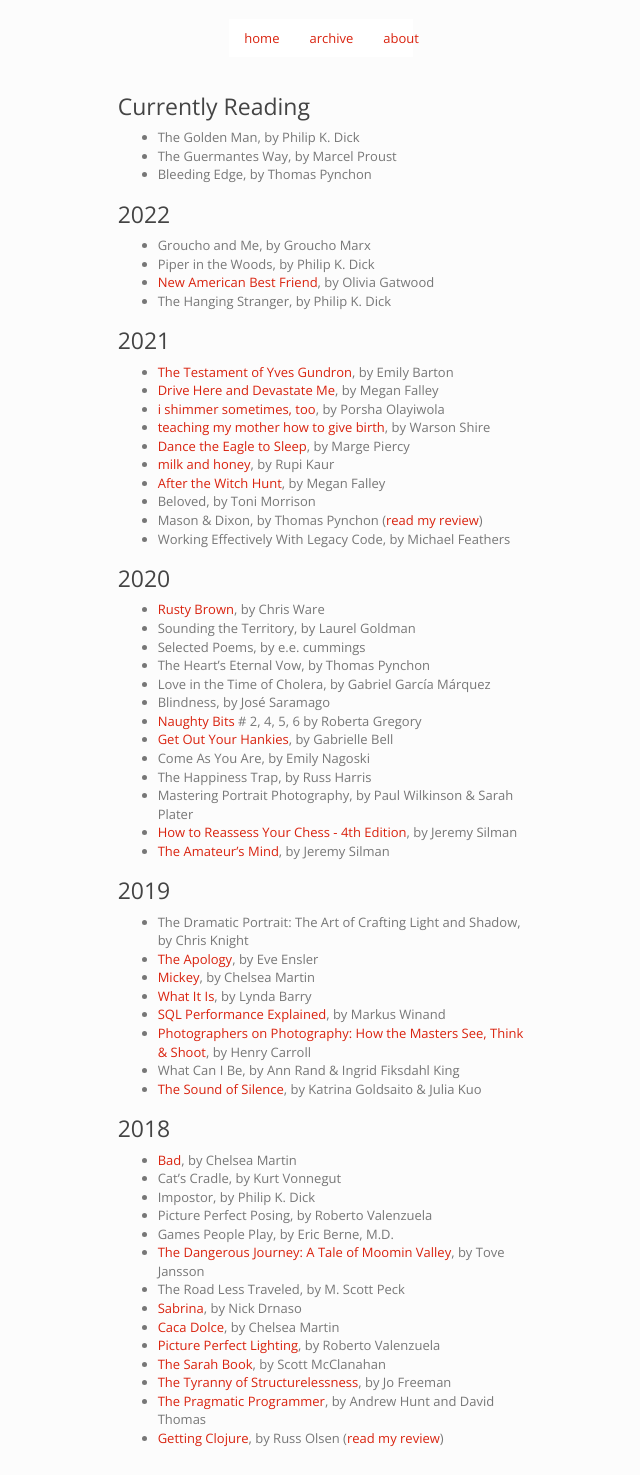
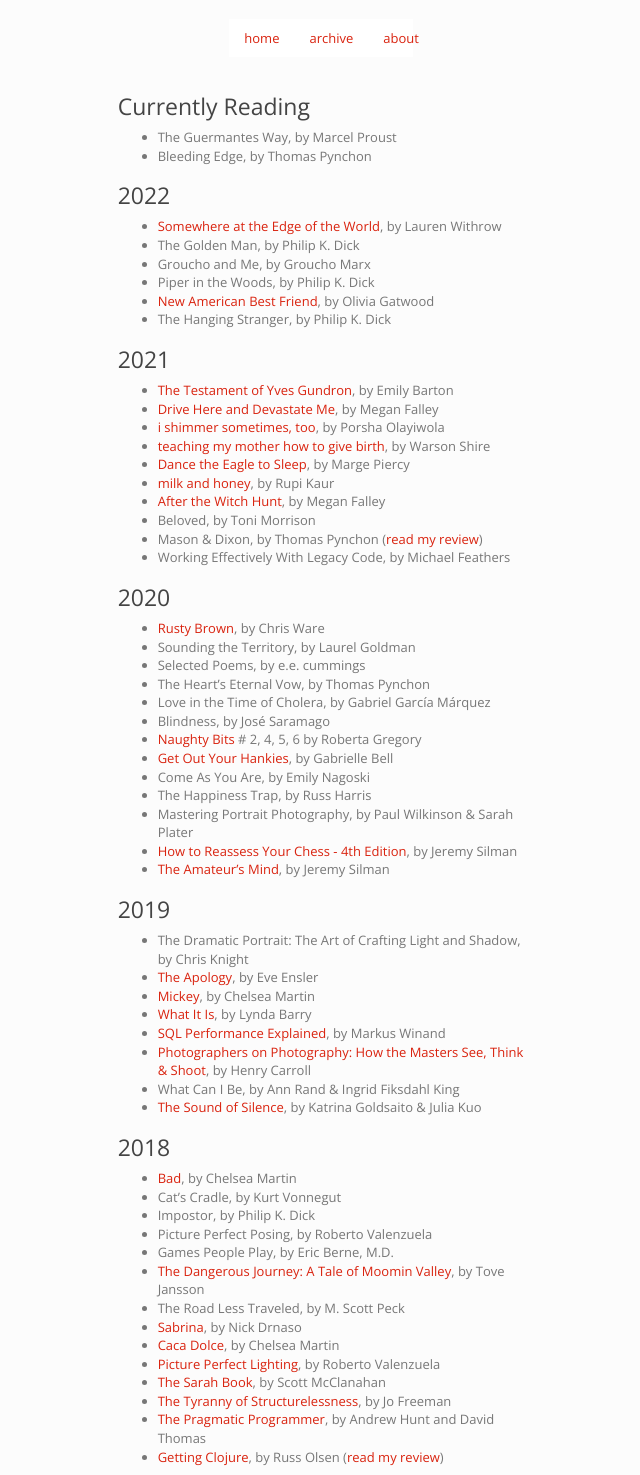
Before and after one commit to imtayadeway/imtayadeway.github.io, a Jekyll site: the page built from reading-list/index.md, in a window 1280 px wide. Shown: the whole page, without its empty margins (319-959 px from the left). Built offline with Jekyll 4.4.1, drawn with Linux system fonts in a browser that asks for light colours.

Commit message:
dick/withrow

```diff
--- a/reading-list/index.md
+++ b/reading-list/index.md
@@ -5,12 +5,13 @@ title: Reading List
 
 ### Currently Reading
 
-- The Golden Man, by Philip K. Dick
 - The Guermantes Way, by Marcel Proust
 - Bleeding Edge, by Thomas Pynchon
 
 ### 2022
 
+- [Somewhere at the Edge of the World], by Lauren Withrow
+- The Golden Man, by Philip K. Dick
 - Groucho and Me, by Groucho Marx
 - Piper in the Woods, by Philip K. Dick
 - [New American Best Friend], by Olivia Gatwood
@@ -94,6 +95,7 @@ title: Reading List
 [Picture Perfect Lighting]: https://rockynook.com/shop/photography/picture-perfect-lighting/
 [Rusty Brown]: https://www.penguinrandomhouse.com/books/185704/rusty-brown-by-chris-ware/
 [Sabrina]: https://www.drawnandquarterly.com/sabrina
+[Somewhere at the Edge of the World]: https://www.temperbooks.com/books/p/somewhere-at-the-edge-of-the-world
 [SQL Performance Explained]: https://sql-performance-explained.com/
 [teaching my mother how to give birth]: https://flippedeye.net/product/teaching-my-mother-how-to-give-birth/
 [The Amateur's Mind]: https://www.silmanjamespress.com/shop/chess/amateurs-mind-the-2nd-edition/
```
